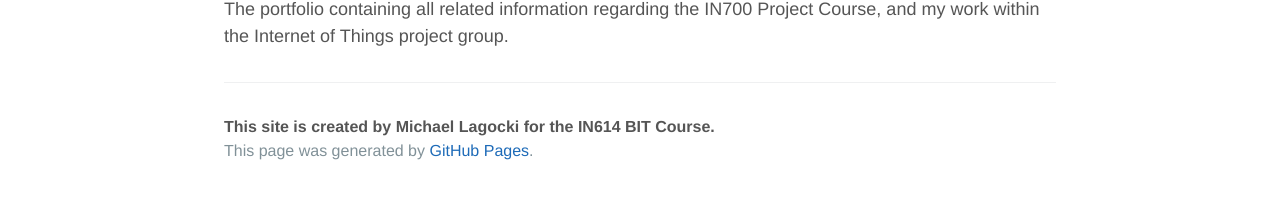
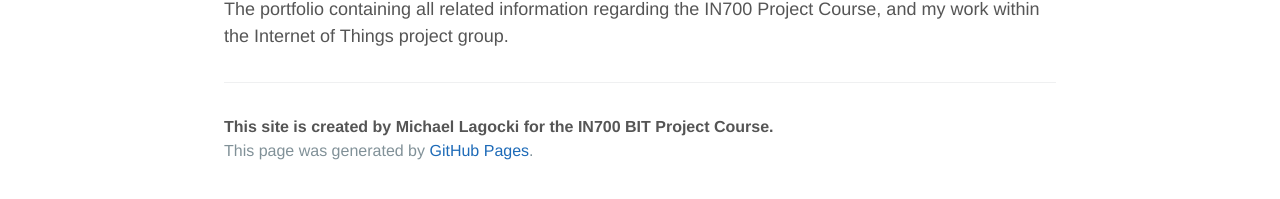
Before and after one commit to kammorne/IN700, a Jekyll site: the page built from index.html, in a window 1280 px wide. Shown: the part 444-643 px from the top of the page. Built offline with Jekyll 4.4.1, drawn with Linux system fonts in a browser that asks for light colours.

Commit message:
Update page-footer.html

```diff
--- a/_includes/page-footer.html
+++ b/_includes/page-footer.html
@@ -1,4 +1,4 @@
 <footer class="site-footer">
-  <span class="site-footer-owner">This site is created by Michael Lagocki for the IN614 BIT Course.</span>
+  <span class="site-footer-owner">This site is created by Michael Lagocki for the IN700 BIT Project Course.</span>
   <span class="site-footer-credits">This page was generated by <a href="https://pages.github.com">GitHub Pages</a>.</span>
 </footer>
```
